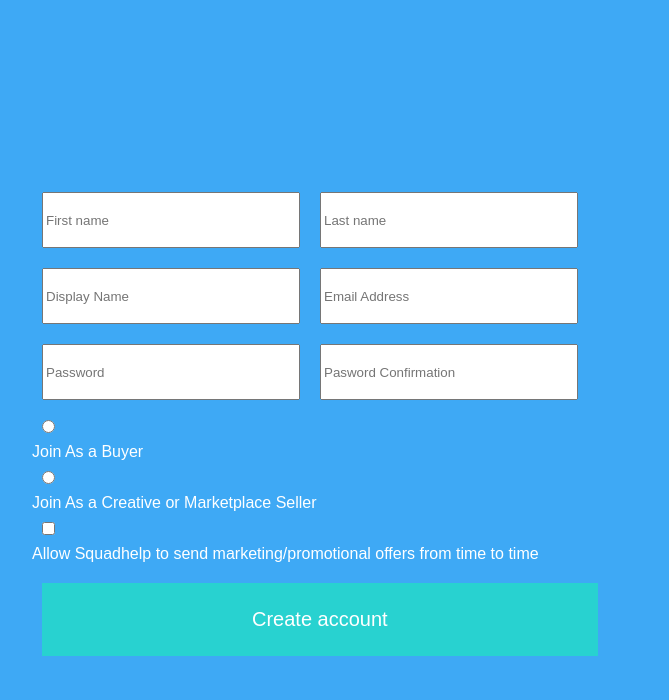
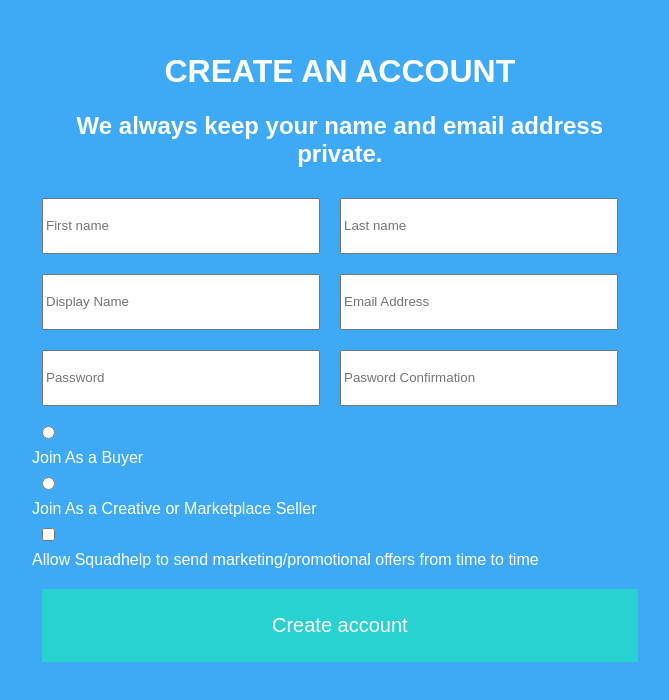
Before and after one commit to krivospitsky92/react-app, a React (Create React App) app: page / in a window 1280 px wide. Shown: the part 118-818 px from the top of the page, without its empty margins (308-977 px from the left). Built offline with nearby package versions, Linux system fonts and the light colour scheme.

Commit message:
add component Header & add new styles

```diff
--- a/src/Form/Form.jsx
+++ b/src/Form/Form.jsx
@@ -1,4 +1,5 @@
 import React, { Component } from "react";
+import Header from './header/Header';
 import "./form.css";
 
 class Form extends Component {
@@ -40,7 +41,8 @@
 
   render() {
     return (
-      <div className="wrapper">
+      <div className="wrapper-form">
+          <Header />
         <form>
           <input
             id="input1"
--- a/src/Form/form.css
+++ b/src/Form/form.css
@@ -6,6 +6,10 @@
   display: flex;
   width: 600px;
   margin: 150px auto;
+}
+.header-wrapper {
+  text-align: center;
+  color: white;
 }
 input {
   margin: 10px;
@@ -16,7 +20,7 @@
 #input4,
 #input5,
 #input6 {
-  width: 250px;
+  width: 270px;
   height: 50px;
   margin: 10px;
 }
@@ -45,7 +49,7 @@
   color: white;
   background-color: #28d2d0;
   margin-top: 20px;
-  padding: 25px 210px;
+  padding: 25px 230px;
   font-size: 20px;
   font-weight: 500;
 }
--- /dev/null
+++ b/src/Form/header/Header.jsx
@@ -0,0 +1,12 @@
+import React from "react";
+
+function Header() {
+  return (
+    <div className="header-wrapper">
+      <h1>CREATE AN ACCOUNT</h1>
+      <h2>We always keep your name and email address private.</h2>
+    </div>
+  );
+}
+
+export default Header;
```
